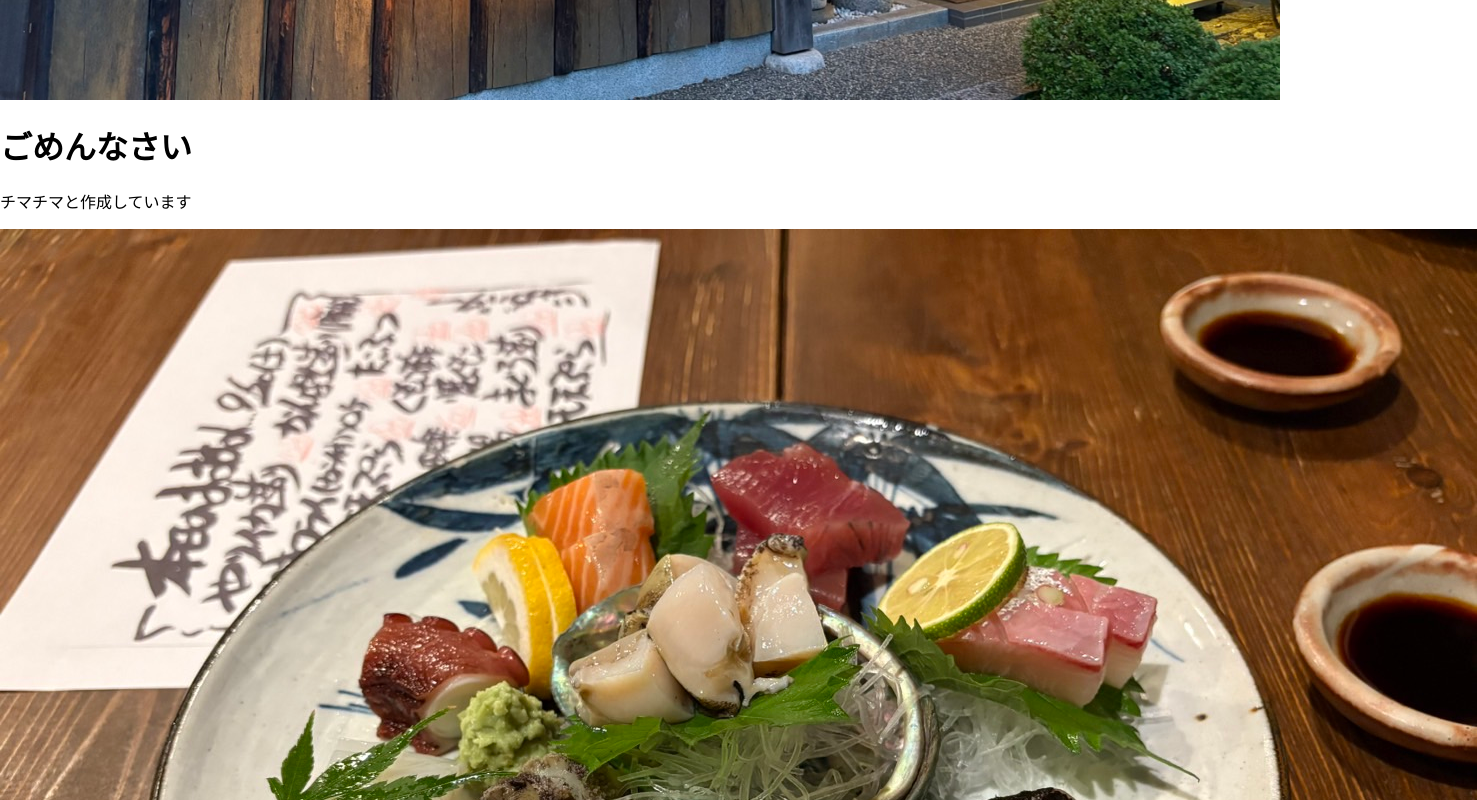
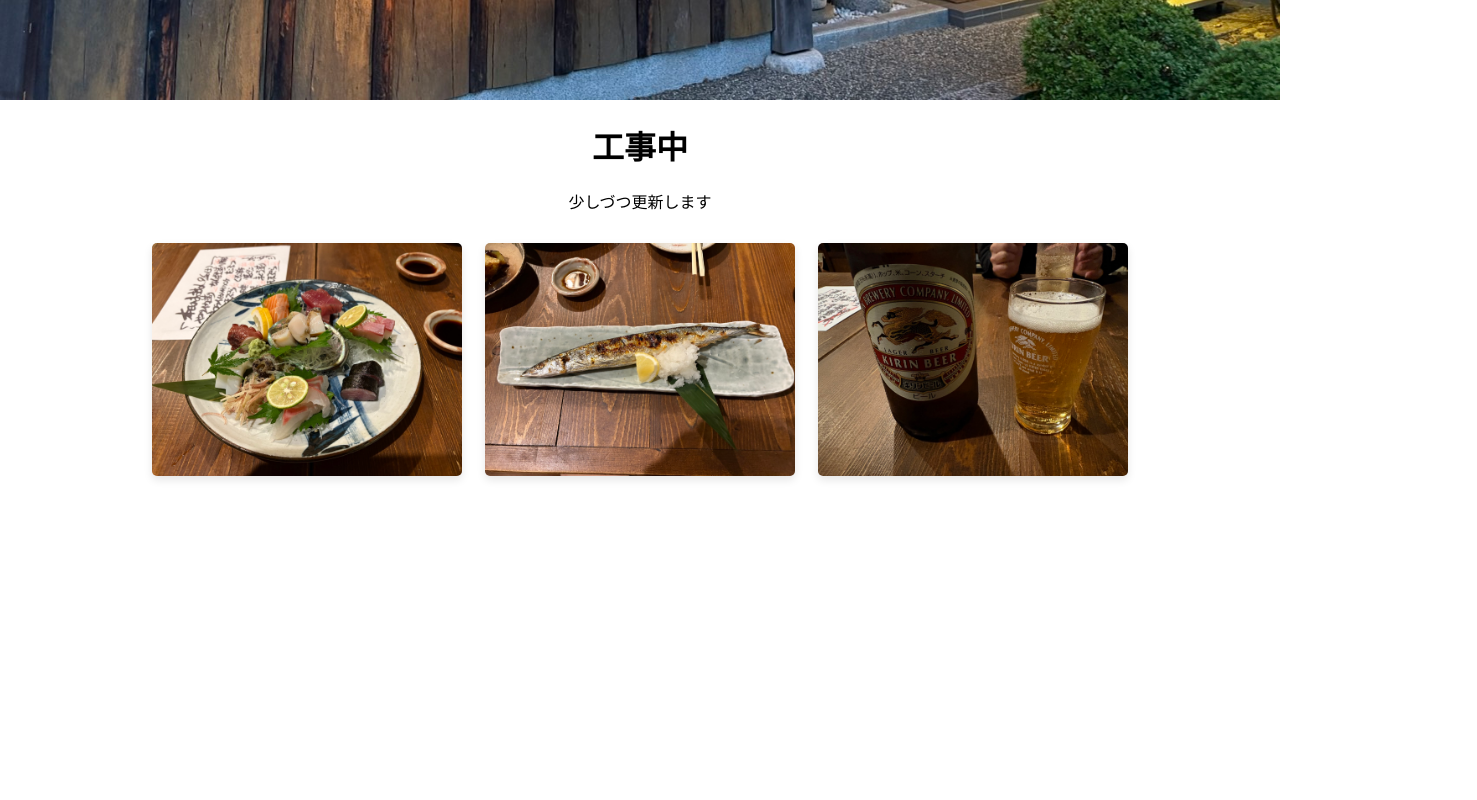
Before and after one commit to junmmykonoka/zen, a plain HTML site: page index.html in a window 1280 px wide. Shown: the part 860-1660 px from the top of the page, 1477 px wide, since content can reach past the window. After the commit the page ends 1366 px from the top, so only its background shows below. Drawn offline with Linux system fonts and the light colour scheme.

Commit message:
Update index.html

```diff
--- a/index.html
+++ b/index.html
@@ -1,29 +1,60 @@
 <!DOCTYPE html>
 <html>
 <head>
-    <title>ぜんのホームページ</title>
+    <title>ぜん</title>
+
     <style>
+        /* 全体の設定（ブラウザのデフォルト余白をリセット） */
         body {
-            /* ページの左右の余白をなくす（ブラウザによっては必要） */
             margin: 0;
             padding: 0;
+            font-family: sans-serif;
         }
+
+        /* ページトップの大きな画像（gaikan.jpg） */
         #main-image {
-            /* 画像を要素の幅に合わせて表示 */
             width: 100%;
-            /* 画像の高さを自動で調整 */
             height: auto;
-            /* 画像が親要素から飛び出さないように */
             display: block;
+        }
+
+        /* 3枚の画像を横に並べるためのコンテナ設定 */
+        .gallery-container {
+            display: flex; /* ★これが横並びを実現します！ */
+            justify-content: space-around; /* アイテム間のスペースを均等に空ける */
+            margin: 30px auto; /* 上下に余白を設け、中央寄せにする */
+            max-width: 1000px; /* ギャラリーの最大幅を制限 */
+            padding: 0 10px;
+        }
+
+        /* 各画像アイテムの幅を設定 */
+        .gallery-item {
+            width: 31%; /* 3つ並べて少し間隔が空くように31%に設定 */
+            box-sizing: border-box;
+        }
+
+        /* 画像そのものの設定 */
+        .gallery-item img {
+            width: 100%; /* 親要素(gallery-item)の幅いっぱいに広げる */
+            height: auto;
+            display: block;
+            border-radius: 5px;
+            box-shadow: 0 4px 8px rgba(0, 0, 0, 0.1);
+        }
+
+        /* 見出しと段落の設定 */
+        h1, p {
+            padding: 0 20px;
+            text-align: center;
         }
     </style>
 </head>
 <body>
+
     <img src="gaikan.jpg" alt="お店の外観写真" id="main-image">
 
-    <h1>ごめんなさい</h1>
-    <p>チマチマと作成しています</p>
-</body>
+    <h1>工事中</h1>
+    <p>少しづつ更新します</p>
 
     <div class="gallery-container">
         <div class="gallery-item">
@@ -37,7 +68,5 @@
         </div>
     </div>
 
-
-
-
+</body>
 </html>
```
Lines whose indentation alone changed are shown as unchanged.
